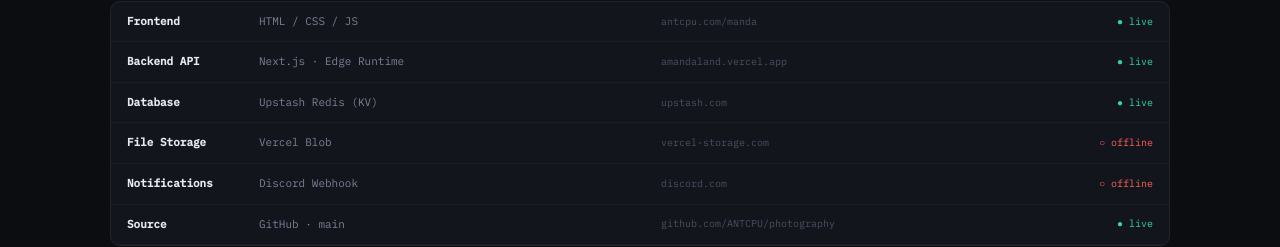
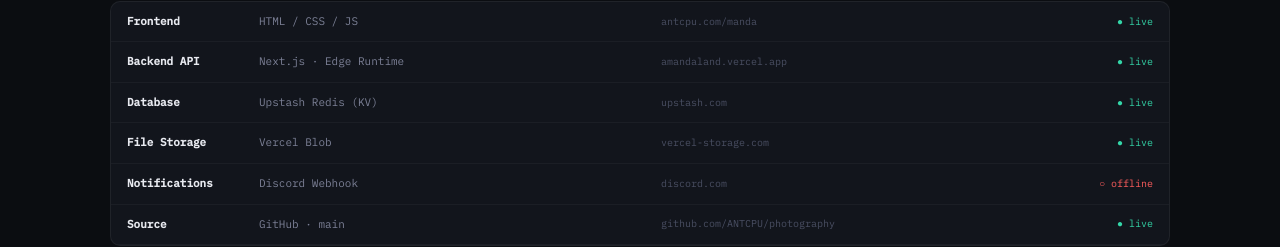
Before and after one commit to ANTCPU/photography, a Next.js app: page / in a window 1280 px wide. Shown: the part 1647-1894 px from the top of the page. Built offline with nearby package versions, Linux system fonts and the light colour scheme; no server answers; the database is empty.

Commit message:
Update page.tsx

```diff
--- a/app/page.tsx
+++ b/app/page.tsx
@@ -201,7 +201,7 @@
           <ArchRow layer="Frontend" tech="HTML / CSS / JS" host="antcpu.com/manda" status="live" />
           <ArchRow layer="Backend API" tech="Next.js · Edge Runtime" host="amandaland.vercel.app" status="live" />
           <ArchRow layer="Database" tech="Upstash Redis (KV)" host="upstash.com" status="live" />
-          <ArchRow layer="File Storage" tech="Vercel Blob" host="vercel-storage.com" status="offline" />
+          <ArchRow layer="File Storage" tech="Vercel Blob" host="vercel-storage.com" status="live" />
           <ArchRow layer="Notifications" tech="Discord Webhook" host="discord.com"
             status={status?.discordConnected ? "live" : "offline"} />
           <ArchRow layer="Source" tech="GitHub · main" host="github.com/ANTCPU/photography" status="live" />
```
